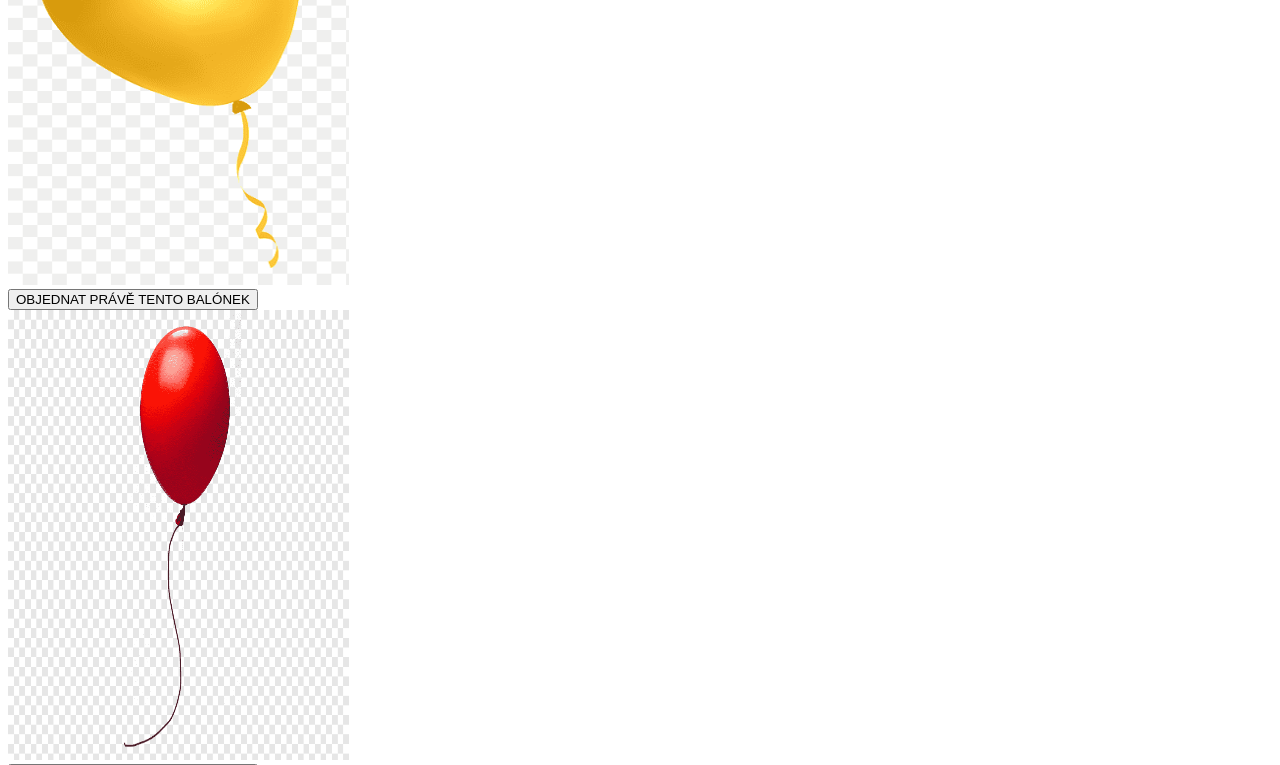
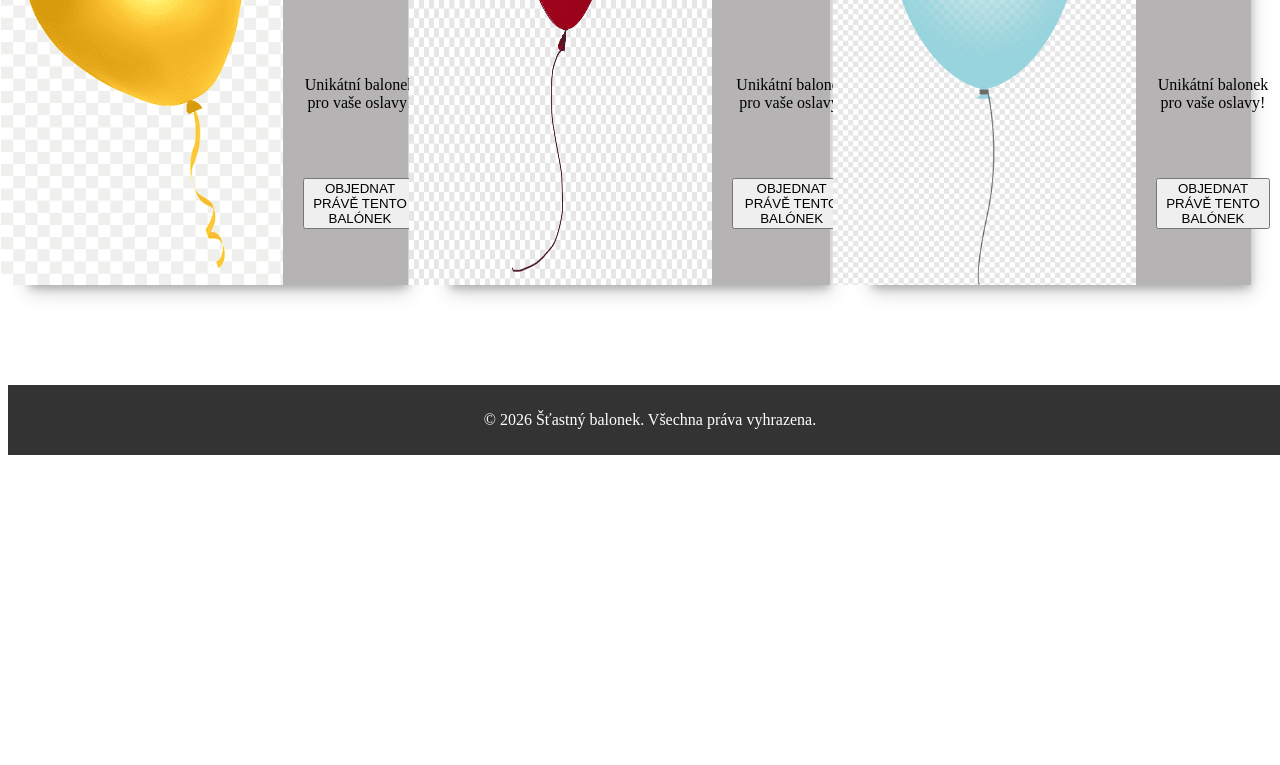
Before and after one commit to vicakr95/projekt_stastny_balonek, a plain HTML site: page index.html in a window 1280 px wide. Shown: the part 483-1248 px from the top of the page. After the commit the page ends 946 px from the top, so only its background shows below. Drawn offline with Linux system fonts and the light colour scheme.

Commit message:
Karty update
Co-authored-by: Copilot <copilot@github.com>

```diff
--- a/index.html
+++ b/index.html
@@ -26,29 +26,43 @@
     <div class="Balonky">
         <div class="Balonek">
             <img src="obrazky/png-clipart-yellow-balloon-illustration-yellow-balloon-font-yellow-balloon-orange-balloon-thumbnail.png"
-                alt="Šťastný balonek" width="27%" height="450vh">
+                alt="Šťastný balonek" width="80%" height="450vh">
+            <div class="BalonekInfo">
+                <h2>Žlutý balónek</h2>
+                <p>Unikátní balonek pro vaše oslavy!</p>
+
                 <div>
                     <button href="objednavka.html">OBJEDNAT PRÁVĚ TENTO BALÓNEK</button>
                 </div>
             </div>
+        </div>
 
         <div class="Balonek">
-            <img src="obrazky/png-clipart-red-balloon-balloon-red.png" alt="Šťastný balonek" width="27%" height="450vh">
+            <img src="obrazky/png-clipart-red-balloon-balloon-red.png" alt="Šťastný balonek" width="80%" height="450vh">
+
+            <div class="BalonekInfo">
+                <h2>Červený balónek</h2>
+                <p>Unikátní balonek pro vaše oslavy!</p>
                 <div>
                     <button href="objednavka.html" id="balonky">OBJEDNAT PRÁVĚ TENTO BALÓNEK</button>
                 </div>
             </div>
+        </div>
         <div class="Balonek">
-            <img src="obrazky/png-clipart-blue-balloon-balloon-cartoon-toy.png" alt="Šťastný balonek" width="27%"
+            <img src="obrazky/png-clipart-blue-balloon-balloon-cartoon-toy.png" alt="Šťastný balonek" width="80%"
                 height="450vh">
+            <div class="BalonekInfo">
+                <h2>Modrý balónek</h2>
+                <p>Unikátní balonek pro vaše oslavy!</p>
                 <div>
                     <button href="objednavka.html">OBJEDNAT PRÁVĚ TENTO BALÓNEK</button>
                 </div>
             </div>
+        </div>
+    </div>
     <footer>
-            <p> 2026 Šťastný balonek. Všechna práva vyhrazena.</p>
+        <p>&copy; 2026 Šťastný balonek. Všechna práva vyhrazena.</p>
     </footer>
-    </div>
 </body>
 
 </html>
--- a/style.css
+++ b/style.css
@@ -1,4 +1,5 @@
 footer {
+    margin-top: 100px;
     background-color: #333;
     color: white;
     text-align: center;
@@ -8,12 +9,30 @@ footer {
     width: 100%;
 }
 
-Balonky {
+.Balonky {
     display: flex;
-    justify-content: row;
+    justify-content: space-around;
 }
 
-Balonek {}
+.Balonek {
+    box-sizing: border-box;
+    width: 30%;
+    height: 20%;
+    box-shadow: 0 4px 8px 0 rgba(0, 0, 0, 0.2), 0 6px 20px 0 rgba(0, 0, 0, 0.19);
+    background-color: #b5b3b3;
+    display: flex;
+    justify-content: center;
+    align-items: center;
+}
+
+.BalonekInfo {
+    display: flex;
+    flex-direction: column;
+    align-items: center;
+    text-align: center;
+    padding: 20px;
+    gap: 50px;
+}
 
 .menu {
     background-color: #b5b3b3;
```
Lines whose indentation alone changed are shown as unchanged.
